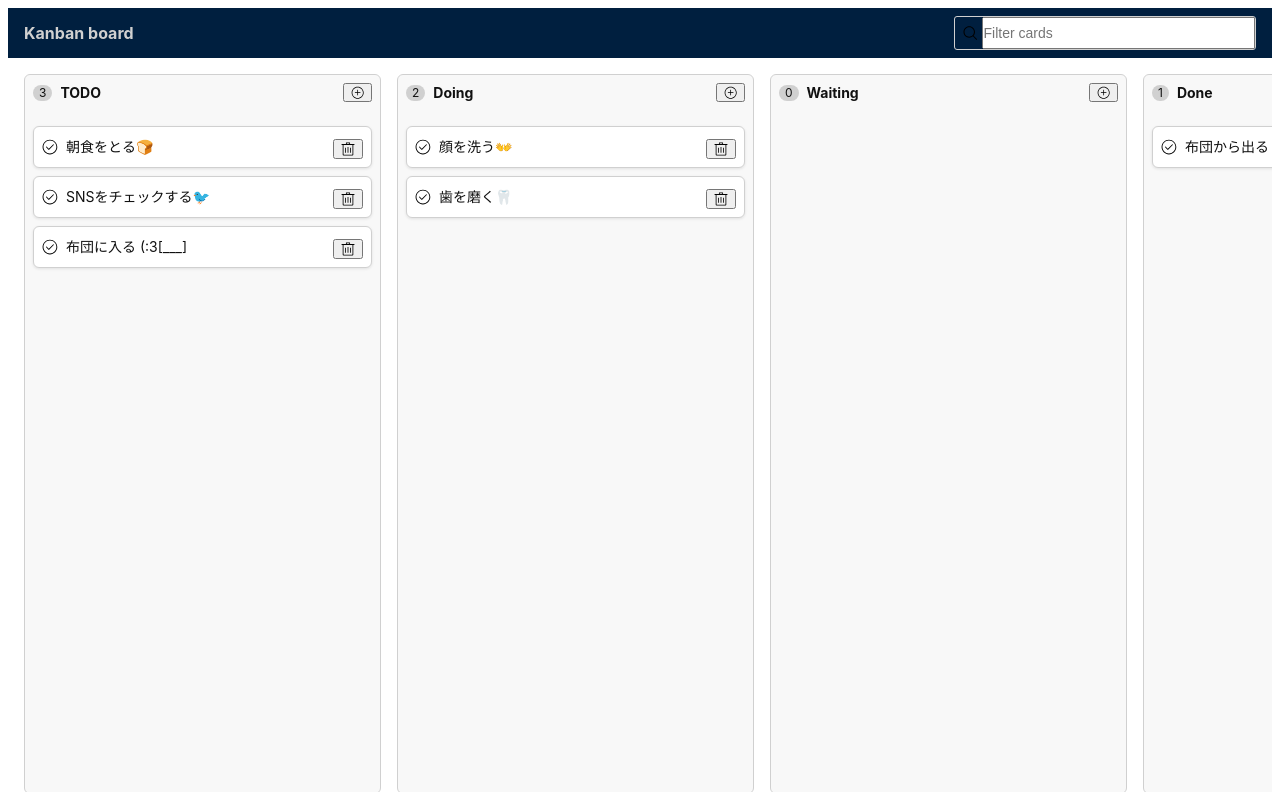
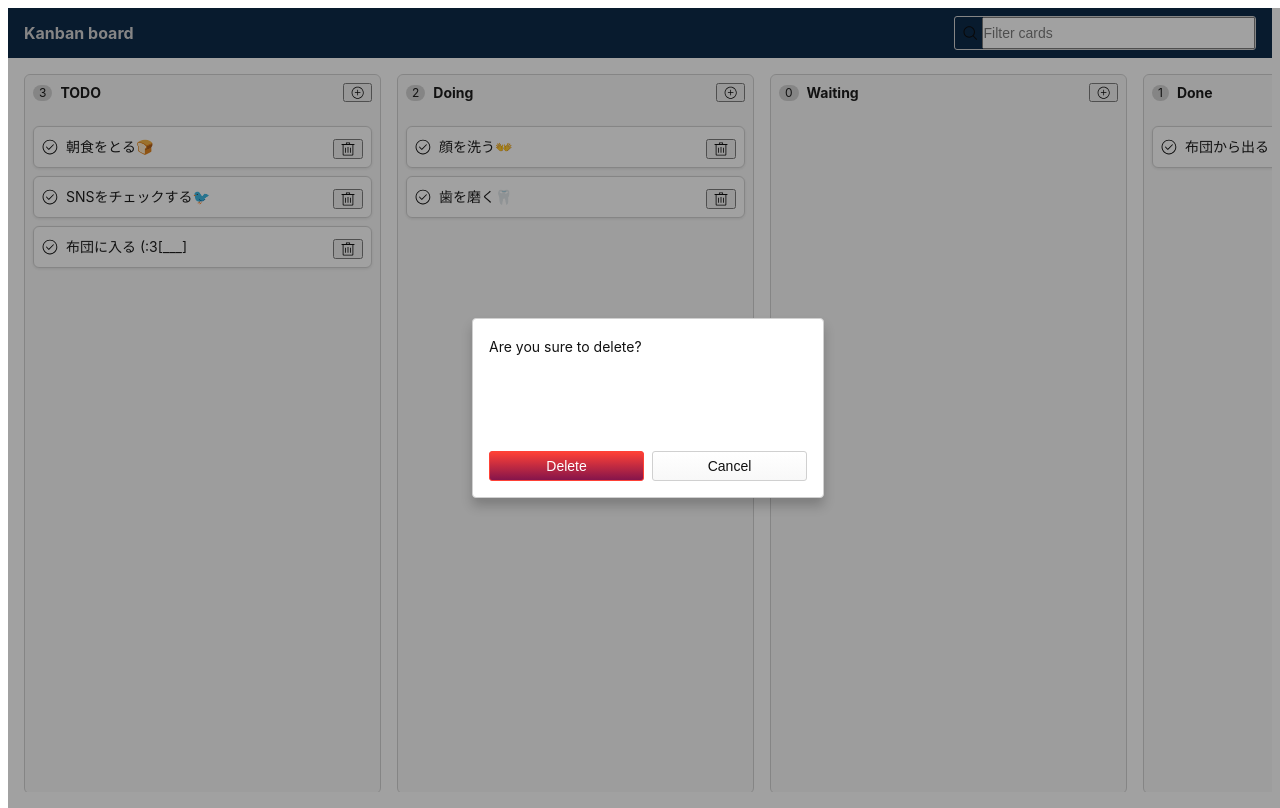
Before and after one commit to ko-to-mi-san/react-redux-todo, a React app: page / in a window 1280 px wide. Both pictures are taken after a click on the button 348 px from the left and 149 px from the top of the page. Built offline with nearby package versions, Linux system fonts and the light colour scheme; the HTML template or start-up script is replaced by a standard one.

Commit message:
カード削除機能実装

```diff
--- a/src/App.tsx
+++ b/src/App.tsx
@@ -3,6 +3,8 @@ import styled from 'styled-components'
 import produce from 'immer'
 import { Header as _Header } from './Header'
 import { Column } from './Column'
+import { DeleteDialog } from './DeleteDialog'
+ import { Overlay as _Overlay } from './Overlay'
 
 export function App() {
   const [filterValue, setFilterValue] = useState('')
@@ -77,6 +79,27 @@ export function App() {
      )
    }
 
+   const [deletingCardID, setDeletingCardID] = useState<string | undefined>(
+    undefined,
+  )
+
+  const deleteCard = () => {
+    const cardID = deletingCardID
+    if (!cardID) return
+
+    setDeletingCardID(undefined)
+
+    type Columns = typeof columns
+    setColumns(
+      produce((columns: Columns) => {
+        const column = columns.find(col => col.cards.some(c => c.id === cardID))
+        if (!column) return
+
+        column.cards = column.cards.filter(c => c.id !== cardID)
+      }),
+    )
+  }
+
   return (
     <Container>
       <Header filterValue={filterValue} onFilterChange={ setFilterValue }/>
@@ -91,10 +114,20 @@ export function App() {
               cards={cards}
               onCardDragStart={cardID => setDraggingCardID(cardID)}
               onCardDrop={entered => dropCardTo(entered ?? columnID)}
+              onCardDeleteClick={cardID => setDeletingCardID(cardID)}
             />
           ))}
         </HorizontalScroll>
       </MainArea>
+
+      {deletingCardID && (
+         <Overlay onClick={() => setDeletingCardID(undefined)}>
+           <DeleteDialog
+             onConfirm={deleteCard}
+             onCancel={() => setDeletingCardID(undefined)}
+           />
+         </Overlay>
+       )}
     </Container>
   )
 }
@@ -132,3 +165,9 @@ const HorizontalScroll = styled.div`
     content: '';
   }
 `
+
+const Overlay = styled(_Overlay)`
+   display: flex;
+   justify-content: center;
+   align-items: center;
+ `
--- a/src/Card.tsx
+++ b/src/Card.tsx
@@ -9,10 +9,12 @@ export function Card({
   text,
   onDragStart,
   onDragEnd,
+  onDeleteClick,
 }: {
     text?: string
     onDragStart?(): void
     onDragEnd?(): void
+    onDeleteClick?(): void
 }) {
   const [drag, setDrag] = useState(false)
 
@@ -40,7 +42,7 @@ export function Card({
         ),
       )}
 
-      <DeleteButton />
+      <DeleteButton onClick={onDeleteClick} />
     </Container>
   )
 }
--- a/src/Column.tsx
+++ b/src/Column.tsx
@@ -11,6 +11,7 @@ export function Column ({
   cards: rawCards,
   onCardDragStart,
   onCardDrop,
+  onCardDeleteClick,
 }: {
     title?: string
     filterValue?: string
@@ -20,6 +21,7 @@ export function Column ({
     }[]
     onCardDragStart?(id: string): void
     onCardDrop?(entered: string | null): void
+    onCardDeleteClick?(id: string): void
   }) {
   const filterValue = rawFilterValue?.trim()
   const keywords = filterValue?.toLowerCase().split(/\s+/g) ?? []
@@ -77,6 +79,7 @@ export function Column ({
               text={text}
               onDragStart={() => handleCardDragStart(id)}
               onDragEnd={() => setDraggingCardID(undefined)}
+              onDeleteClick={() => onCardDeleteClick?.(id)}
             />
           </Card.DropArea>
         ))}
--- /dev/null
+++ b/src/DeleteDialog.tsx
@@ -0,0 +1,58 @@
+import React from 'react'
+import styled from 'styled-components'
+import * as color from './color'
+import { Button, DangerButton } from './Button'
+
+export function DeleteDialog({
+  onConfirm,
+  onCancel,
+  className,
+}: {
+  onConfirm?(): void
+  onCancel?(): void
+  className?: string
+}) {
+  return (
+    <Container className={className}>
+      <Message>Are you sure to delete?</Message>
+
+      <ButtonRow>
+        <DeleteButton onClick={onConfirm} />
+        <CancelButton autoFocus onClick={onCancel} />
+      </ButtonRow>
+    </Container>
+  )
+}
+
+const Container = styled.div`
+  min-width: 350px;
+  box-shadow: 0 8px 12px hsla(0, 0%, 0%, 0.2);
+  border: solid 1px ${color.Silver};
+  border-radius: 4px;
+  background-color: ${color.White};
+`
+
+const Message = styled.div`
+  min-height: 100px;
+  padding: 16px;
+  color: ${color.Black};
+  font-size: 14px;
+  line-height: 1.7;
+`
+
+const ButtonRow = styled.div`
+  display: flex;
+  padding: 0 16px 16px;
+
+  > :not(:first-child) {
+    margin-left: 8px;
+  }
+`
+
+const DeleteButton = styled(DangerButton).attrs({
+  children: 'Delete',
+})``
+
+const CancelButton = styled(Button).attrs({
+  children: 'Cancel',
+})``
--- /dev/null
+++ b/src/Overlay.tsx
@@ -0,0 +1,31 @@
+import React from 'react'
+import styled from 'styled-components'
+
+export function Overlay({
+  onClick,
+  className,
+  children,
+}: {
+  onClick?(): void
+  className?: string
+  children?:React.ReactNode
+}) {
+  return (
+    <Container
+      className={className}
+      onClick={ev => {
+        if(ev.target !== ev.currentTarget) return
+        onClick?.()
+      }}
+    >
+      {children}
+    </Container>
+  )
+}
+
+const Container = styled.div`
+  position: fixed;
+  width: 100%;
+  height: 100%;
+  background-color: hsla(0, 0%, 8%, 0.4);
+`
```
Also changed, not shown: 1 other file (tests, documents, lock files or other folders).
